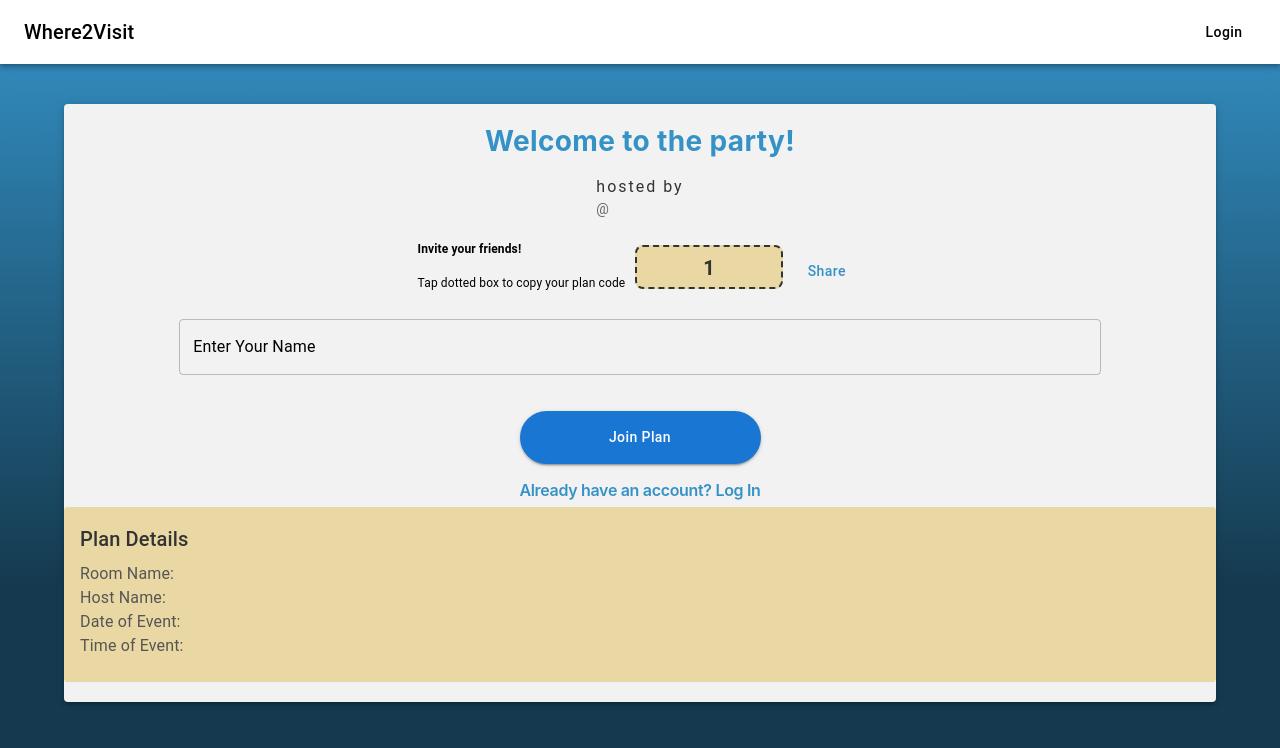
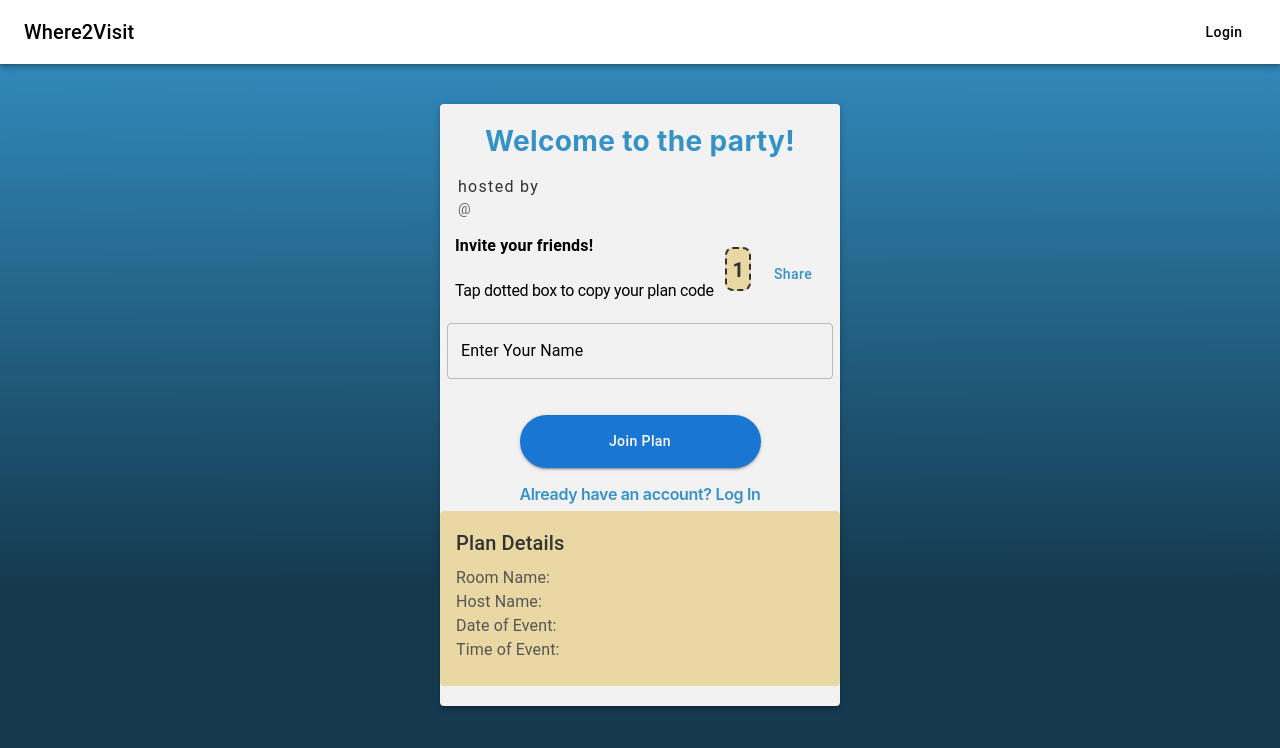
Before and after one commit to kesia-dev/where2visit, a React (Create React App) app in the folder frontend/: page /join-plan/1 in a window 1280 px wide. Shown: the top 748 px of the page. Built offline with nearby package versions, Linux system fonts and the light colour scheme; no server answers.

Commit message:
modify to match figma diagram

```diff
--- a/frontend/src/component/JoinPlan.js
+++ b/frontend/src/component/JoinPlan.js
@@ -105,7 +105,7 @@ const JoinPlan = () => {
   }, [planCode, planName, hostName, dateOfEvent, timeOfEvent, location]);
 
   return (
-    <Container component="main" width ="100%">
+    <Container component="main" >
       <Paper
         elevation={3}
         sx={{
@@ -115,6 +115,9 @@ const JoinPlan = () => {
           alignItems: 'center',
           marginTop: '40px',
           backgroundColor: '#F2F2F2',
+          width: "400px",
+          marginRight: 'auto',
+          marginLeft: 'auto',
         }}
       >
         <Typography
@@ -132,16 +135,16 @@ const JoinPlan = () => {
           <strong>Welcome to the party!</strong>
         </Typography>
 
-        <Box mb={2} sc={{ width: '100%', textAlign: 'left' }}>
+        <Box mb={2} sc={{ width: '386px', textAlign: 'left' }}>
           <Typography
             variant="body1"
-            sx={{ fontSize: '16px', color: '#333', width: '100%', textAlign: 'left', letterSpacing: '2px',  }}
+            sx={{ fontSize: '16px', color: '#333', width: '386px', textAlign: 'left', letterSpacing: '1.3px', marginLeft: '22px'  }}
           >
             <strong>{planDetails?.planName}</strong> hosted by {planDetails?.hostName}
           </Typography>
           <Typography
             variant="body2"
-            sx={{ fontSize: '14px', color: '#666', letterSpacing: '0.5px', }}
+            sx={{ fontSize: '14px', color: '#666', letterSpacing: '0.5px', marginLeft: '22px' }}
           >
             {planDetails?.dateOfEvent} @ {planDetails?.timeOfEvent}
           </Typography>
@@ -152,28 +155,52 @@ const JoinPlan = () => {
           spacing={2}
           justifyContent="center"
           alignItems="center"
-          width={'80%'}
+          sx={{
+
+            width: '386px'
+          }}
         >
-          <Grid item xs={12} md={6}>
+          <Grid item xs={12} md={12}>
             <Box
               sx={{
                 display: 'flex',
                 flexDirection: 'row',
                 alignItems: 'center',
                 textAlign: 'left',
+                justifyContent:"center",
+                width: '100%'
+              }}
+            >
+  <Box
+  sx={{
+    display: 'flex',
+    flexDirection: 'column',
+    textAlign: 'Left',
+    width: '328px'
   }}
 >
   <Typography
     variant="body2"
     sx={{
-                  fontSize: '12px',
+      fontSize: '16px',
       color: 'black',
+      width: '170px'
     }}
   >
     <strong>Invite your friends!</strong>
-                <br />
+  </Typography>
+
+  <Typography
+    variant="body2"
+    sx={{
+      fontSize: '16px',
+      color: 'black',
+      letterSpacing: '-0.32px'
+    }}
+  >
     <br /> Tap dotted box to copy your plan code
   </Typography>
+</Box>
 
               <Box
                 onClick={handleCopyClick}
@@ -184,7 +211,6 @@ const JoinPlan = () => {
                   display: 'flex',
                   flexDirection: 'column',
                   alignItems: 'center',
-                  width: '30%',
                   height: '30px',
                   border: '2px dashed #333',
                   cursor: 'pointer',
@@ -218,14 +244,14 @@ const JoinPlan = () => {
           open={copySnackbarOpen}
           autoHideDuration={3000}
           onClose={handleCloseCopySnackbar}
-          anchorOrigin={{ vertical: 'bottom', horizontal: 'center' }}
+          anchorOrigin={{ vertical: 'top', horizontal: 'center' }}
         >
           <MuiAlert
             elevation={6}
             variant="filled"
             onClose={handleCloseCopySnackbar}
             severity="success"
-            sx={{ width: '80%' }}
+            sx={{ width: '100%' }}
           >
             Plan code copied to clipboard!
           </MuiAlert>
@@ -237,7 +263,7 @@ const JoinPlan = () => {
           onChange={(e) => setUserName(e.target.value)}
           sx={{
             mb: 2,
-            width: '80%',
+            width: '386px',
             marginTop: '20px',
             '& label': {
               color: 'black',
@@ -267,14 +293,14 @@ const JoinPlan = () => {
           open={joinSnackbarOpen}
           autoHideDuration={3000}
           onClose={handleCloseJoinSnackbar}
-          anchorOrigin={{ vertical: 'bottom', horizontal: 'center' }}
+          anchorOrigin={{ vertical: 'top', horizontal: 'center' }}
         >
           <MuiAlert
             elevation={6}
             variant="filled"
             onClose={handleCloseJoinSnackbar}
             severity="error"
-            sx={{ width: '80%' }}
+            sx={{ width: '100%' }}
           >
             Please enter your name before joining.
           </MuiAlert>
```
Lines whose indentation alone changed are shown as unchanged.
